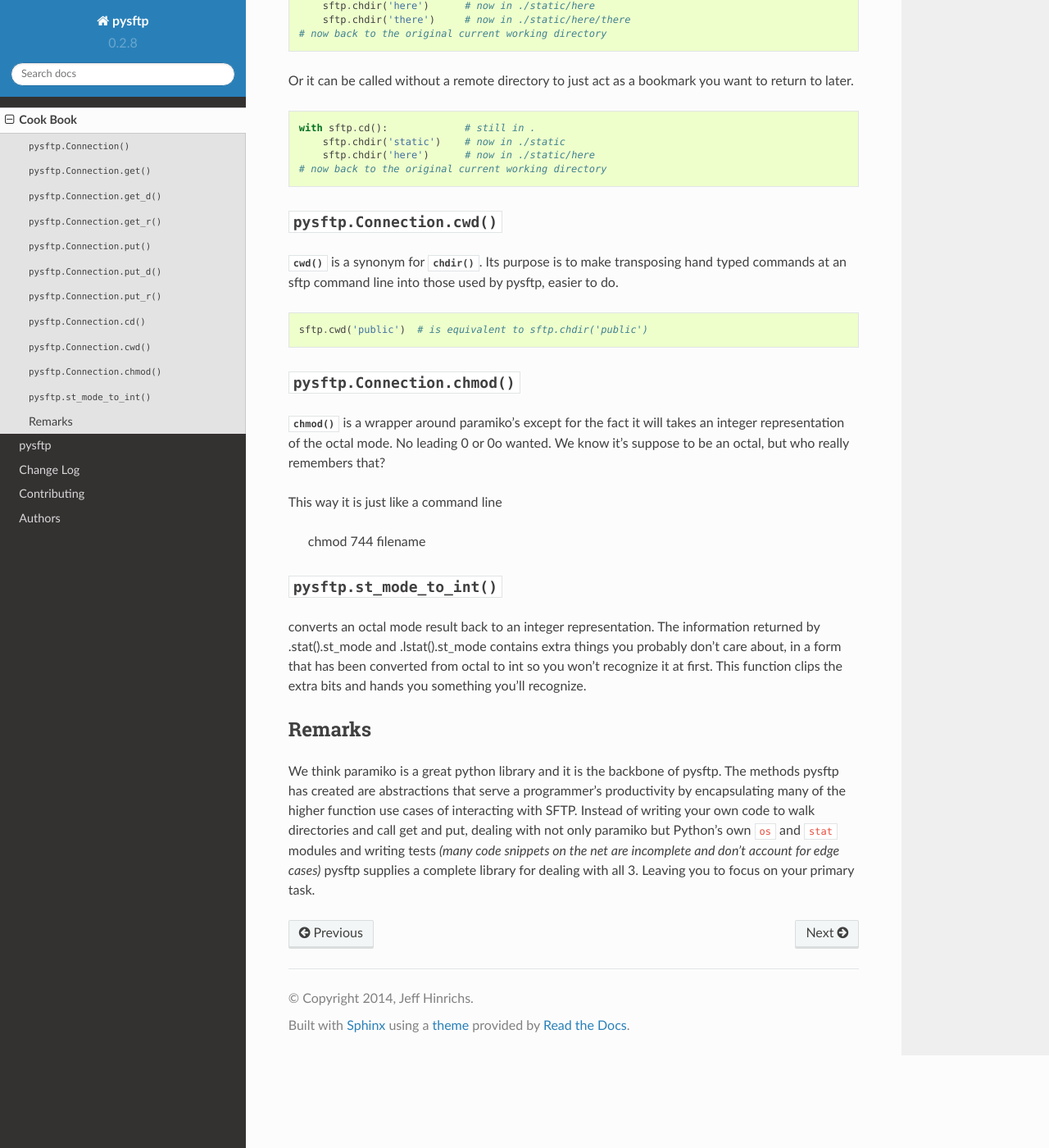
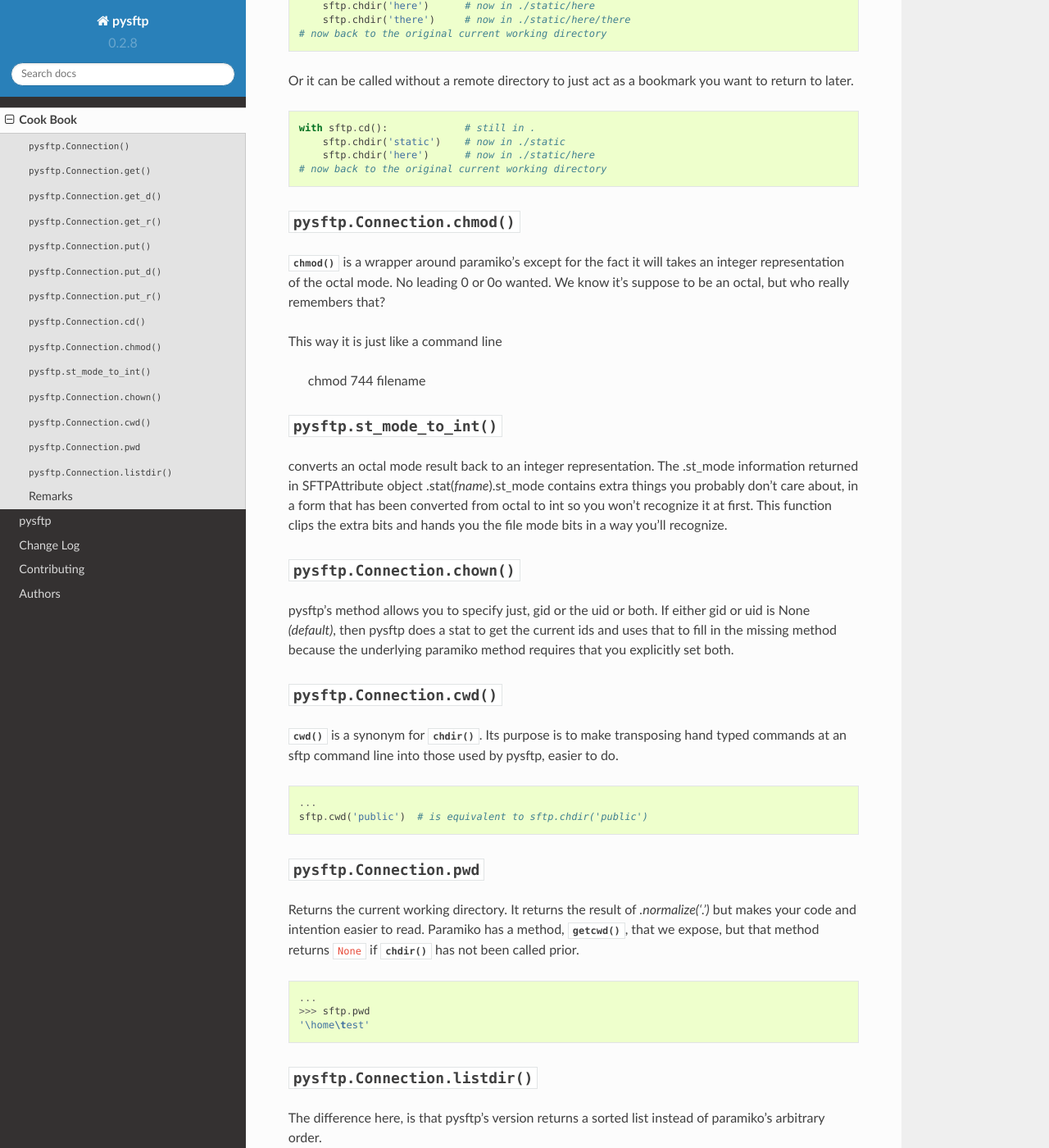
Before and after one commit to ryhsiao/pysftp, a Sphinx documentation site: the page built from docs/cookbook.rst, in a window 1280 px wide and 1400 px high, scrolled down 2971 px. Shown: the whole window at 82% size. Built offline with Sphinx 7.4.7 and the Read the Docs theme 2.0.0, drawn with Linux system fonts in a browser that asks for light colours; some of the changed text lies outside the part shown.

Commit message:
listdir_attr now returns sorted list of SFTAttributes.  More additions to cookbook

```diff
--- a/docs/changes.rst
+++ b/docs/changes.rst
@@ -10,6 +10,7 @@
   * created a context manager chdir method, :meth:`.cd`
   * created :meth:`.put_r` to recursively put the contents of a local directory to a remote one
   * fixed a bug with :func:`.st_mode_to_int` on py3 (#52)
+  * :meth:`.listdir_attr` now returns a sorted list, sorted on filename
 
 * 0.2.7 (current, released 2014-05-24)
 
--- a/docs/cookbook.rst
+++ b/docs/cookbook.rst
@@ -90,7 +90,7 @@
 .. code-block:: python
 
     # copy all files under public to a local path, preserving modification time
-    sftp.get_d('public', 'local-backup`, preserve_mtime=True)
+    sftp.get_d('public', 'local-backup', preserve_mtime=True)
 
 :meth:`pysftp.Connection.get_r`
 -------------------------------
@@ -159,16 +159,6 @@
         sftp.chdir('here')      # now in ./static/here
     # now back to the original current working directory
 
-:meth:`pysftp.Connection.cwd`
------------------------------
-:meth:`.cwd` is a synonym for :meth:`.chdir`.  Its purpose is to make transposing
-hand typed commands at an sftp command line into those used by pysftp, easier
-to do.
-
-.. code-block:: python
-
-    sftp.cwd('public')  # is equivalent to sftp.chdir('public')
-
 :meth:`pysftp.Connection.chmod`
 -------------------------------
 :meth:`.chmod` is a wrapper around paramiko's except for the fact it will
@@ -181,11 +171,48 @@
 
 :func:`pysftp.st_mode_to_int`
 ------------------------------
-converts an octal mode result back to an integer representation.  The information
-returned by .stat().st_mode and .lstat().st_mode contains extra things you
-probably don't care about, in a form that has been converted from octal to int
-so you won't recognize it at first.  This function clips the extra bits and
-hands you something you'll recognize.
+converts an octal mode result back to an integer representation.  The .st_mode
+information returned in SFTPAttribute object .stat(*fname*).st_mode contains
+extra things you probably don't care about, in a form that has been converted
+from octal to int so you won't recognize it at first.  This function clips the
+extra bits and hands you the file mode bits in a way you'll recognize.
+
+:meth:`pysftp.Connection.chown`
+-------------------------------
+pysftp's method allows you to specify just, gid or the uid or both.  If either
+gid or uid is None *(default)*, then pysftp does a stat to get the current ids
+and uses that to fill in the missing method because the underlying paramiko
+method requires that you explicitly set both.
+
+:meth:`pysftp.Connection.cwd`
+-----------------------------
+:meth:`.cwd` is a synonym for :meth:`.chdir`.  Its purpose is to make transposing
+hand typed commands at an sftp command line into those used by pysftp, easier
+to do.
+
+.. code-block:: python
+
+    ...
+    sftp.cwd('public')  # is equivalent to sftp.chdir('public')
+
+:attr:`pysftp.Connection.pwd`
+-------------
+Returns the current working directory.  It returns the result of
+`.normalize('.')` but makes your code and intention easier to read. Paramiko
+has a method, :meth:`.getcwd()`, that we expose, but that method returns
+``None`` if :meth:`.chdir` has
+not been called prior.
+
+.. code-block:: python
+
+    ...
+    >>> sftp.pwd
+    '\home\test'
+
+:meth:`pysftp.Connection.listdir`
+---------------------------------
+The difference here, is that pysftp's version returns a sorted list instead of
+paramiko's arbitrary order.
 
 
 Remarks
--- a/pysftp.py
+++ b/pysftp.py
@@ -591,7 +591,8 @@
 
         """
         self._sftp_connect()
-        return self._sftp.listdir_attr(remotepath)
+        return sorted(self._sftp.listdir_attr(remotepath),
+                      key=lambda attr: attr.filename)
 
     def mkdir(self, remotepath, mode=777):
         """Create a directory named remotepath with mode. On some systems,
```
Also changed, not shown: other parts of docs/cookbook.rst (+1 -1 lines), 1 other file.
